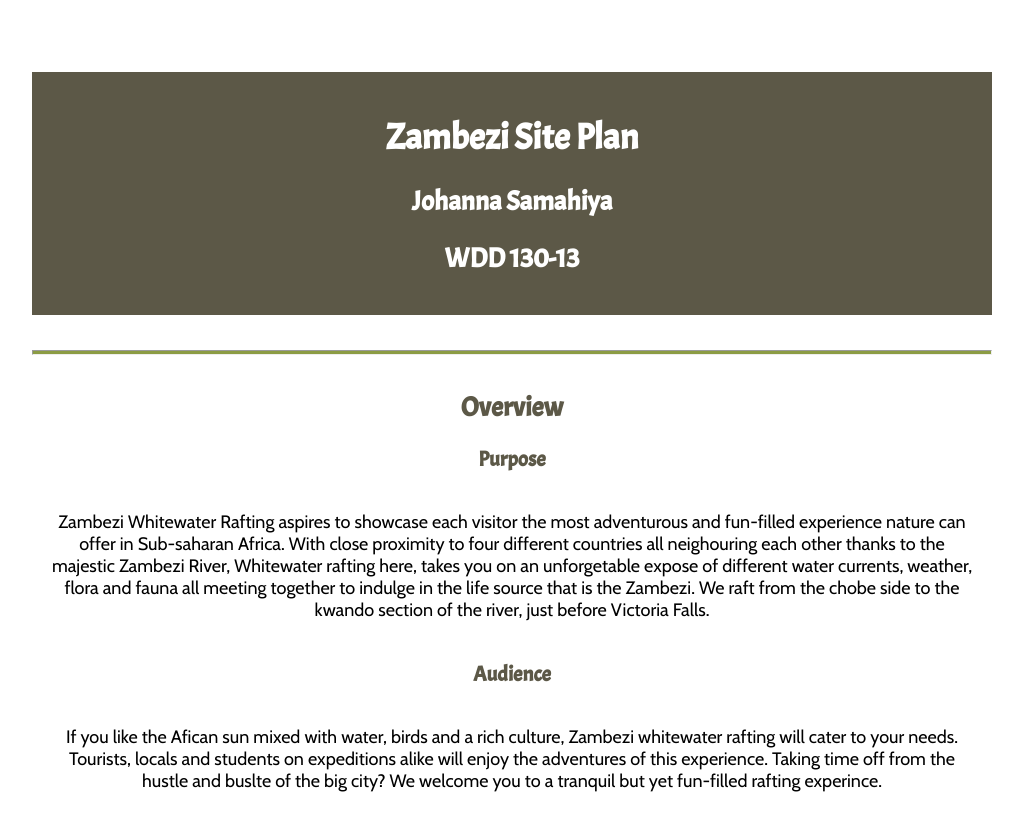
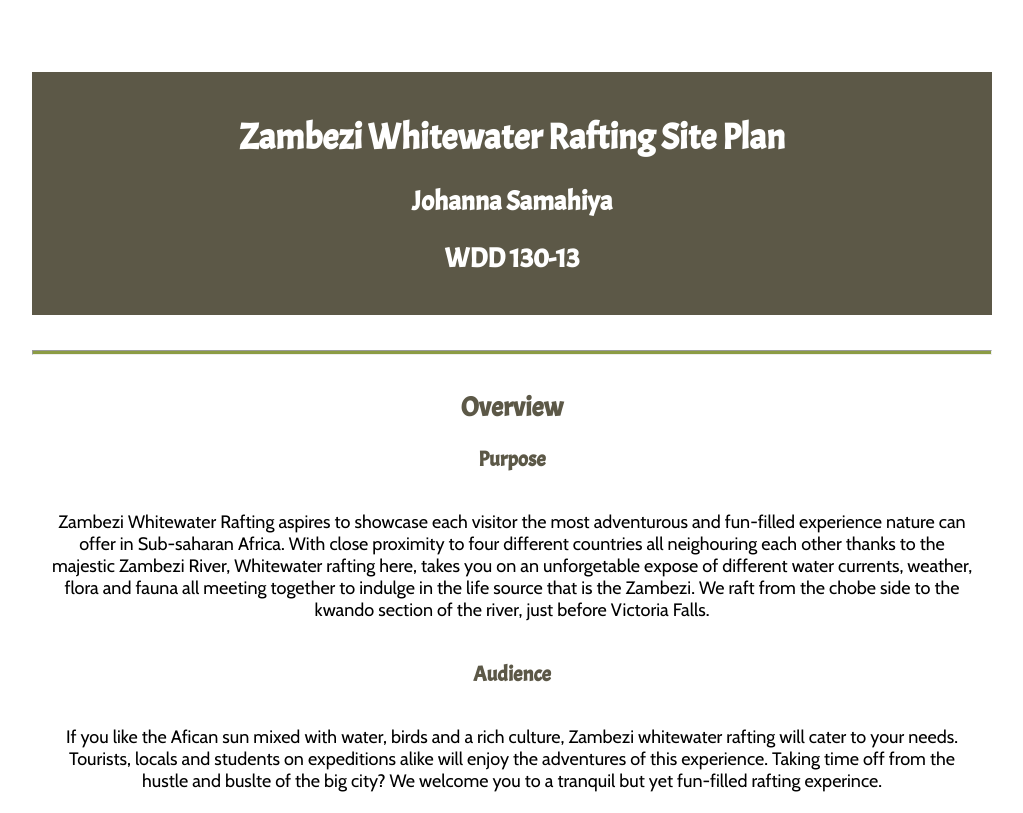
Before and after one commit to JoGits/wdd130, a plain HTML site: page wwr/site-plan-rafting.html in a window 1280 px wide. Shown: the top 813 px of the page, without its empty margins (128-1151 px from the left). Drawn offline with nearby package versions, Linux system fonts and the light colour scheme.

Commit message:
expanded heading

```diff
--- a/wwr/site-plan-rafting.html
+++ b/wwr/site-plan-rafting.html
@@ -10,7 +10,7 @@
 
 <body>
   <header>
-    <h1>Zambezi Site Plan</h1>
+    <h1>Zambezi Whitewater Rafting Site Plan</h1>
     <h2>Johanna Samahiya</h2>
     <h2>WDD 130-13</h2>
     <!-- In the header above, add the name of your site, your name and class number. For example if you are in section 3 you would put WDD 130-03 -->
```
